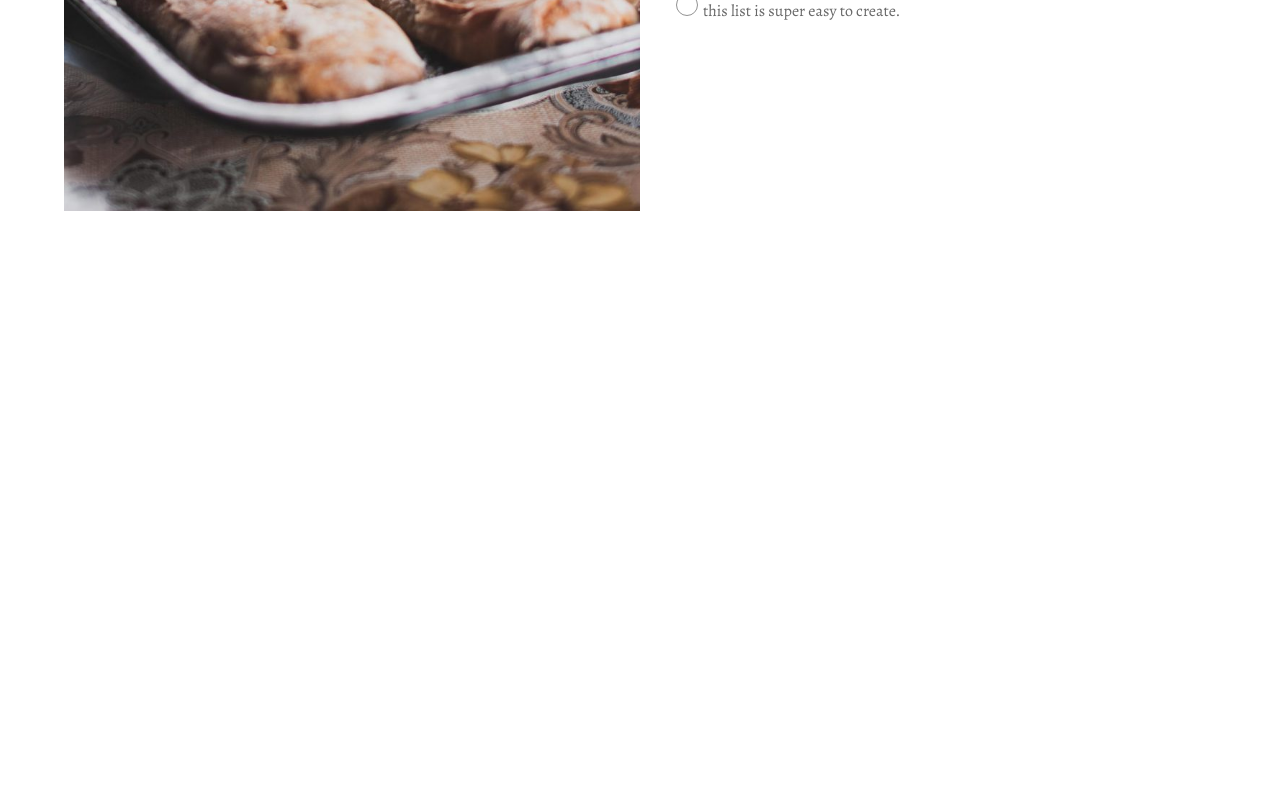
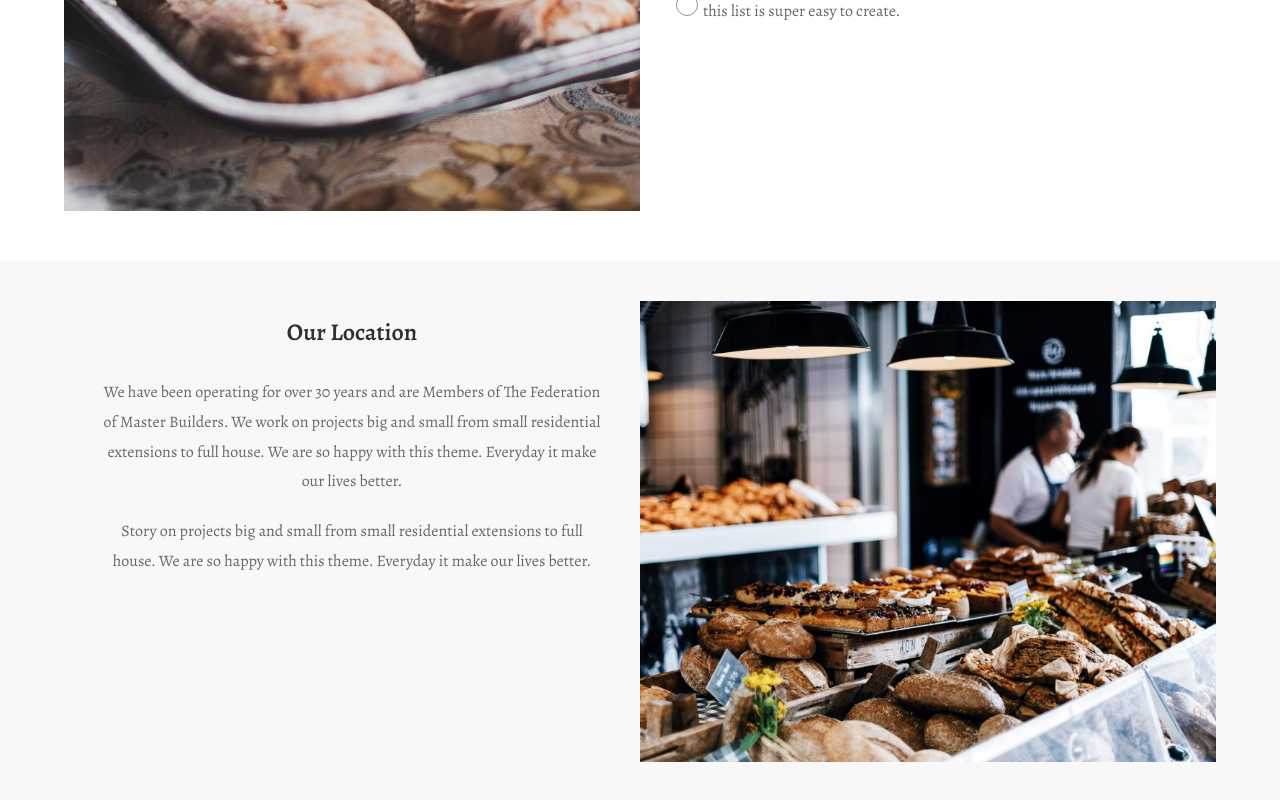
Before and after one commit to Ma9da/bakery-landing-page, a React (Create React App) app: page / in a window 1280 px wide. Shown: the part 1176-1976 px from the top of the page. Before the commit the page ends 1437 px from the top, so only its background shows below. Built offline with nearby package versions, Linux system fonts and the light colour scheme.

Commit message:
added: about stylesheet links

```diff
--- a/src/App.js
+++ b/src/App.js
@@ -1,5 +1,6 @@
 import About from "./components/about/About";
 import Hero from "./components/hero/Hero";
+import Location from "./components/location/Location";
 import Navbar from "./components/navbar/Navbar";
 
 function App() {
@@ -8,6 +9,7 @@ function App() {
   <Navbar/>
   <Hero/>
   <About/>
+  <Location/>
   </>
   );
 }
--- a/src/components/location/Location.jsx
+++ b/src/components/location/Location.jsx
@@ -1,6 +1,7 @@
 import React from 'react'
 import about2 from "../../assets/images/about2.jpeg"
 import "./location.css"
+import "../about/about.css"
 function Location() {
     return (
         <section class="location about paddingY">
```
